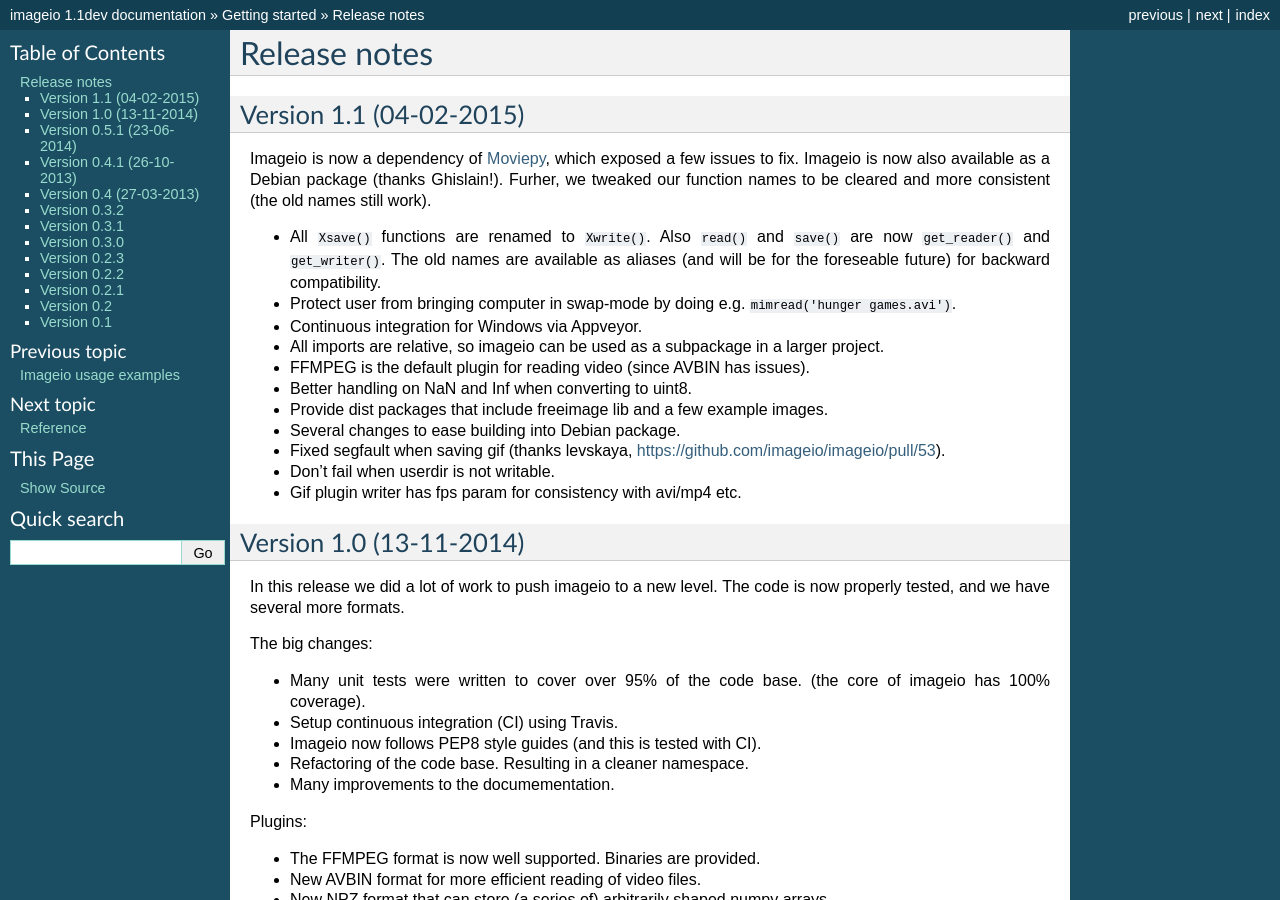
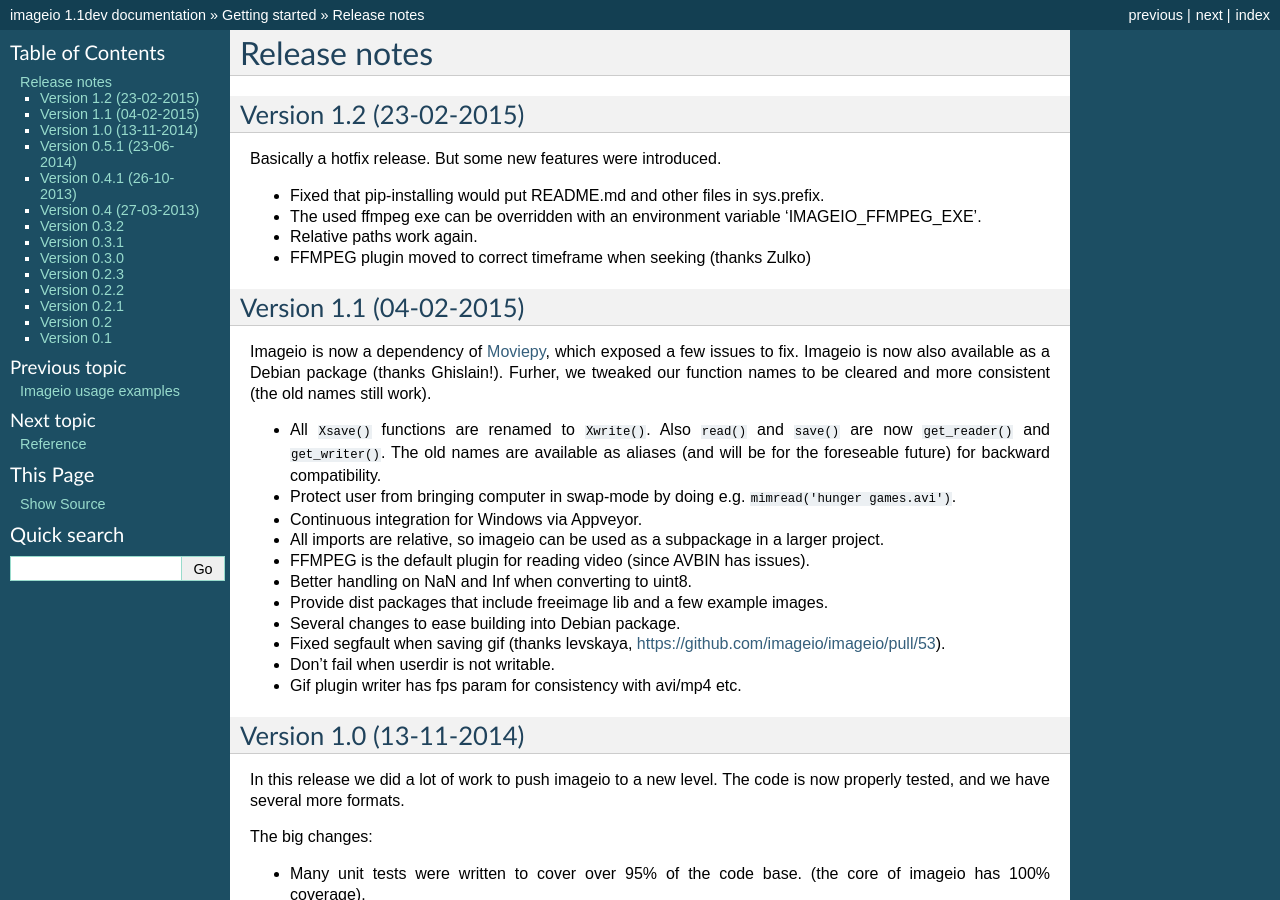
Before and after one commit to imageio/imageio, a Sphinx documentation site: the page built from docs/releasenotes.rst, in a window 1280 px wide and 900 px high. Built offline with Sphinx 7.4.7, drawn with Linux system fonts in a browser that asks for light colours; pages that are not in the unit, such as notebooks, are missing from menus.

Commit message:
prepare for release

```diff
--- a/docs/releasenotes.rst
+++ b/docs/releasenotes.rst
@@ -1,6 +1,18 @@
 -------------
 Release notes
 -------------
+
+Version 1.2 (23-02-2015)
+========================
+
+Basically a hotfix release. But some new features were introduced.
+
+* Fixed that pip-installing would put README.md and other files in sys.prefix.
+* The used ffmpeg exe can be overridden with an environment variable
+  'IMAGEIO_FFMPEG_EXE'.
+* Relative paths work again.
+* FFMPEG plugin moved to correct timeframe when seeking (thanks Zulko)
+
 
 Version 1.1 (04-02-2015)
 ========================
```
Also changed, not shown: CONTRIBUTORS.txt (+9 -0 lines).
